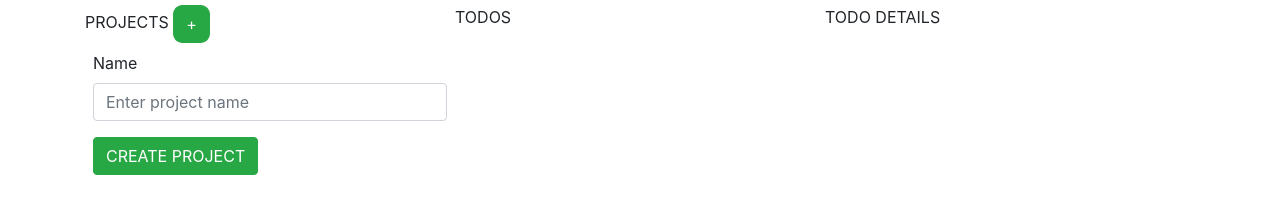
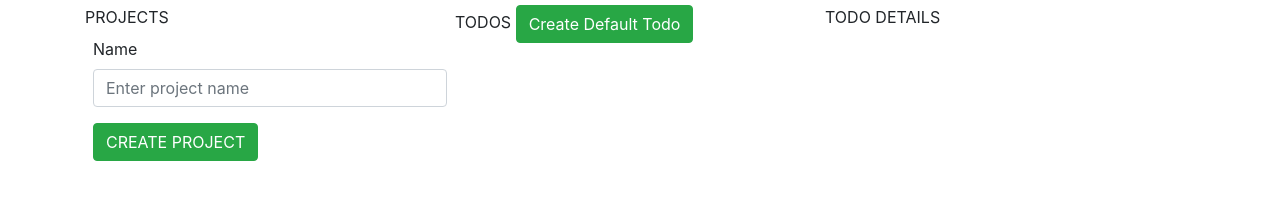
Before and after one commit to KabohaJeanMark/todo-list, a website built with webpack: page dist/index.html in a window 1280 px wide. Shown: the part 67-280 px from the top of the page. Built offline with nearby package versions, Linux system fonts and the light colour scheme.

Commit message:
Create default project and add it to project list

```diff
--- a/src/index.js
+++ b/src/index.js
@@ -7,3 +7,11 @@ projectCreateForm.addEventListener('submit', (e) => {
   e.preventDefault();
   createProject();
 });
+
+const todoForm = document.getElementById('createTodoForm');
+todoForm.style.display = 'none';
+
+const defaultTodoBtn = document.getElementById('defaultTodo');
+defaultTodoBtn.addEventListener('click', () => {
+  todoForm.style.display = 'block';
+});
--- a/src/project.js
+++ b/src/project.js
@@ -10,6 +10,10 @@ class Project {
 }
 
 const projectList = [];
+
+const defaultProject = new Project('Default');
+console.log(defaultProject);
+projectList.push(defaultProject);
 
 const allprojects = document.getElementById('all-projects');
 
```
Also changed, not shown: src/todo.js (added, +8 -0 lines), dist/index.html, dist/main.js.
